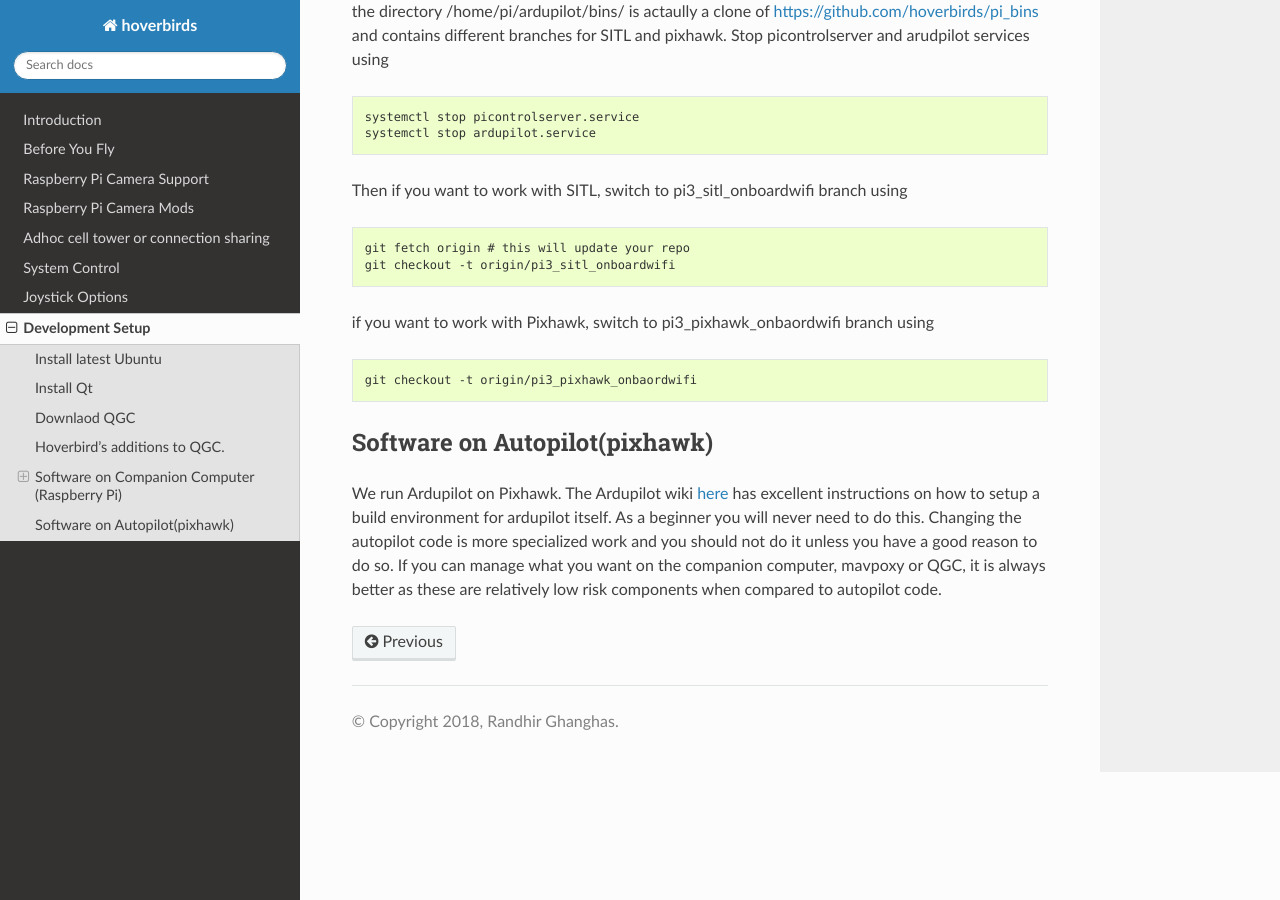
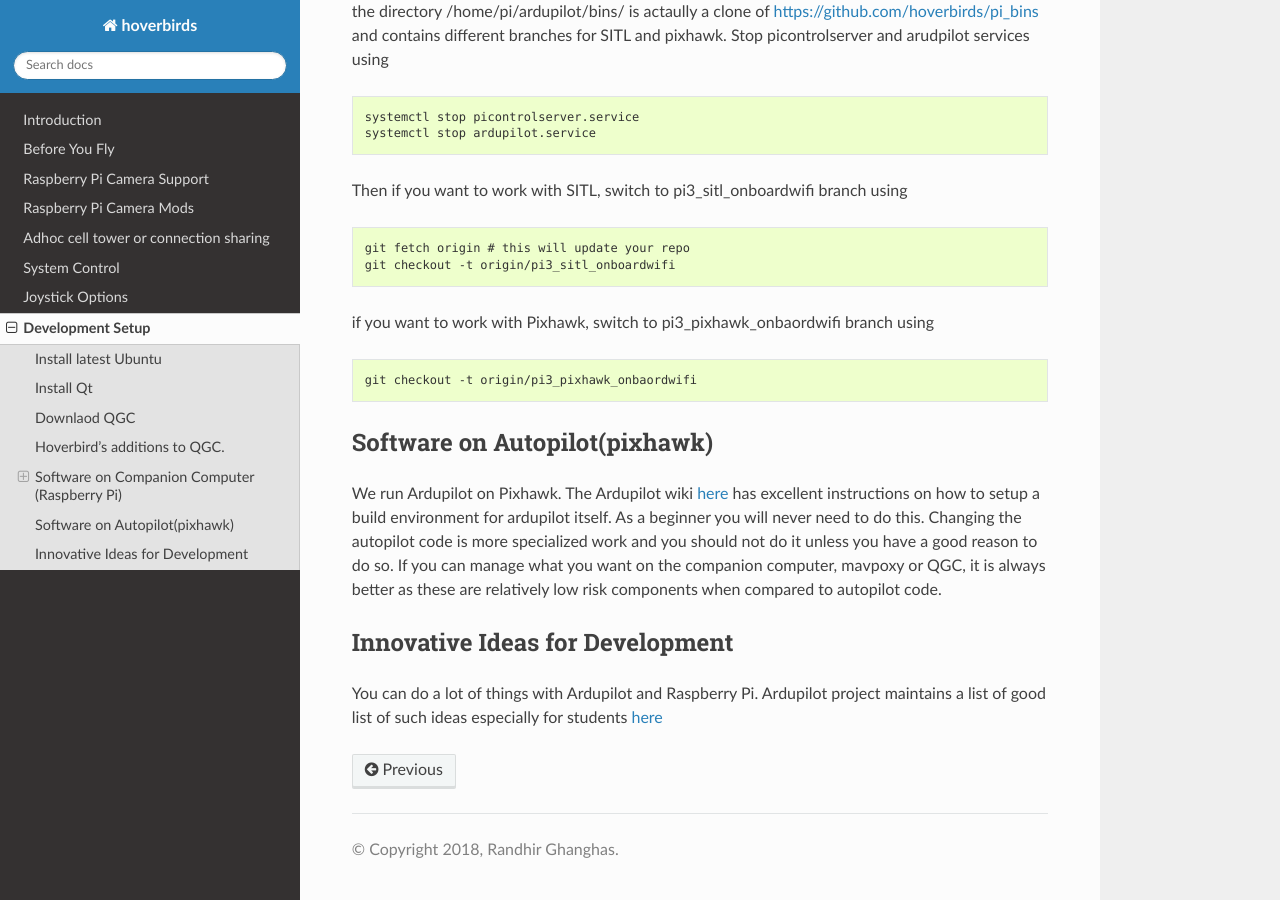
Before and after one commit to Ashishkumar95/Hoverbirdswiki, a Sphinx documentation site: the page built from source/development.rst, in a window 1280 px wide and 900 px high, scrolled down 2267 px. Built offline with Sphinx 7.4.7 and the Read the Docs theme 2.0.0, drawn with Linux system fonts in a browser that asks for light colours.

Commit message:
added ardupilot gsoc link

```diff
--- a/source/development.rst
+++ b/source/development.rst
@@ -102,3 +102,8 @@ Software on Autopilot(pixhawk)
 ===========================================
 
 We run Ardupilot on Pixhawk. The Ardupilot wiki `here <http://ardupilot.org/dev/docs/building-the-code.html>`__ has excellent instructions on how to setup a build environment for ardupilot itself. As a beginner you will never need to do this. Changing the autopilot code is more specialized work and you should not do it unless you have a good reason to do so. If you can manage what you want on the companion computer, mavpoxy or QGC, it is always better as these are relatively low risk components when compared to autopilot code.
+
+Innovative Ideas for Development
+=================================
+
+You can do a lot of things with Ardupilot and Raspberry Pi. Ardupilot project maintains a list of good list of such ideas especially for students `here <http://ardupilot.org/dev/docs/gsoc-ideas-list.html>`__
```
